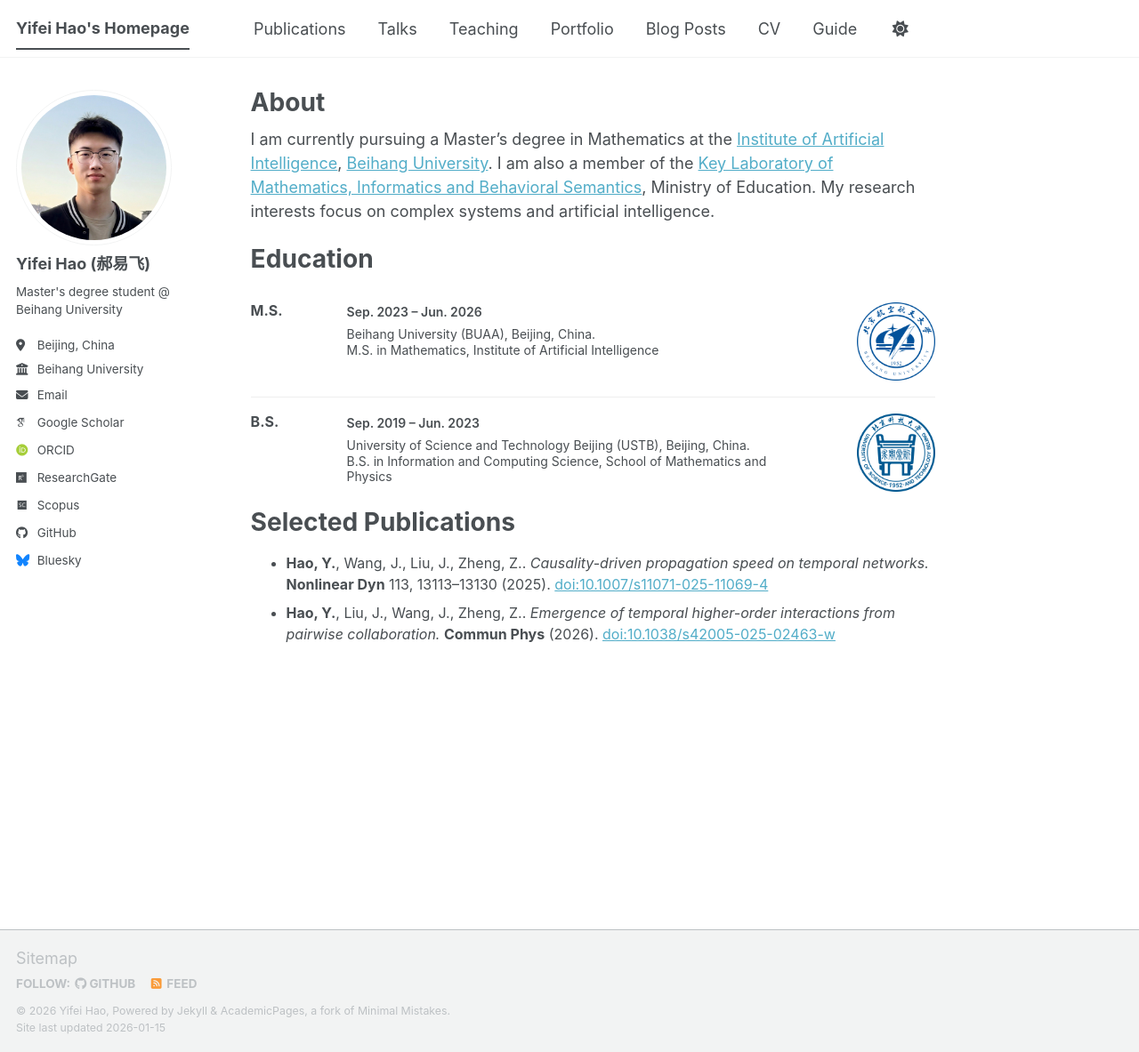
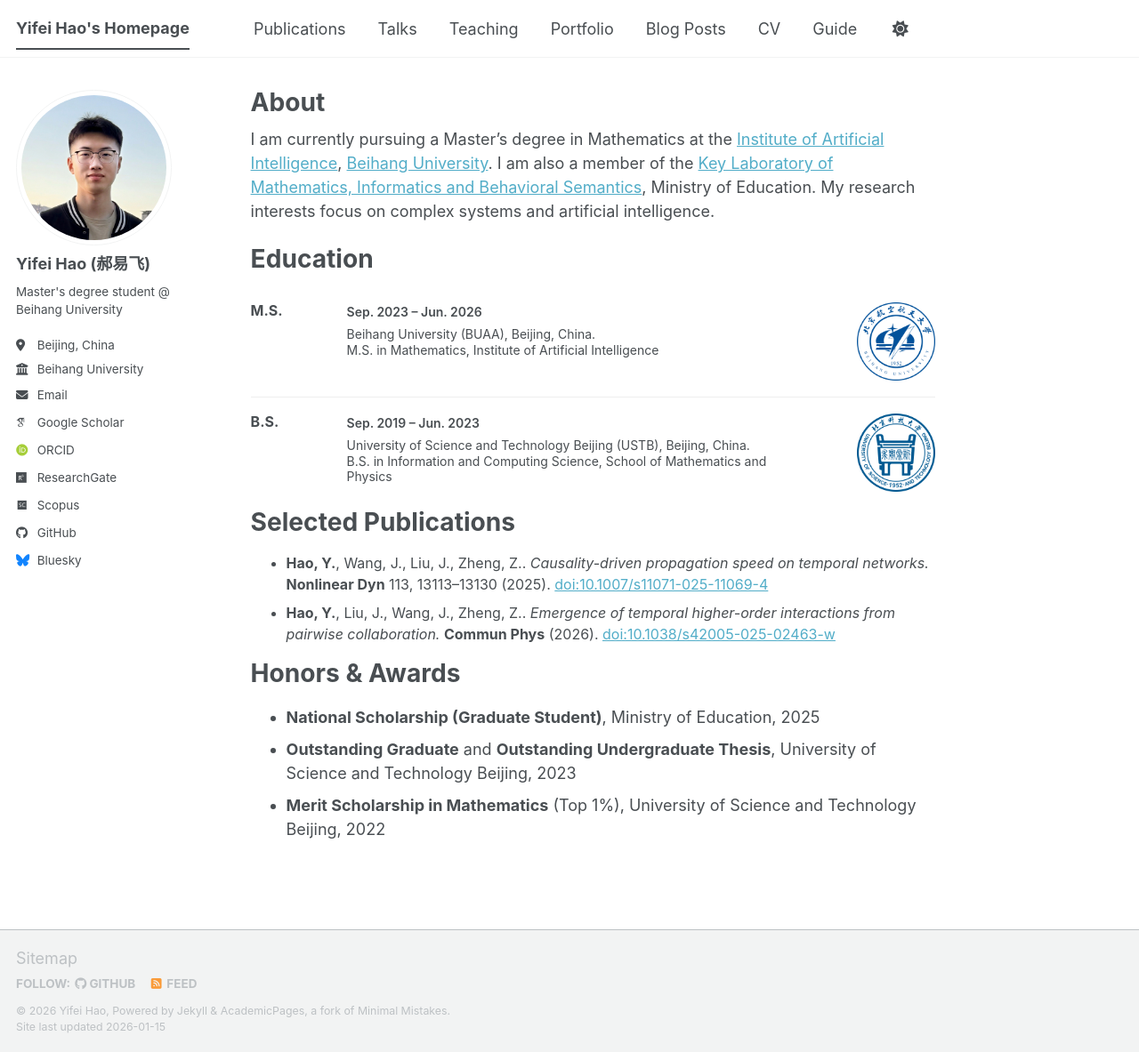
Before and after one commit to if-hyf/if-hyf.github.io, a Jekyll site: the page built from _pages/about.md, in a window 1280 px wide and 1183 px high. Shown: the whole window at 89% size. Built offline with Jekyll 4.4.1, drawn with Linux system fonts in a browser that asks for light colours; some web fonts are replaced; a script bundle is joined from its source files by our own code; library files that are not in the unit come from our copies.

Commit message:
Update about.md

```diff
--- a/_pages/about.md
+++ b/_pages/about.md
@@ -86,3 +86,10 @@ Selected Publications
   </li>
 </ul>
 </div>
+
+Honors & Awards
+======
+
+- **National Scholarship (Graduate Student)**, Ministry of Education, 2025
+- **Outstanding Graduate** and **Outstanding Undergraduate Thesis**, University of Science and Technology Beijing, 2023
+- **Merit Scholarship in Mathematics** (Top 1%), University of Science and Technology Beijing, 2022
```
